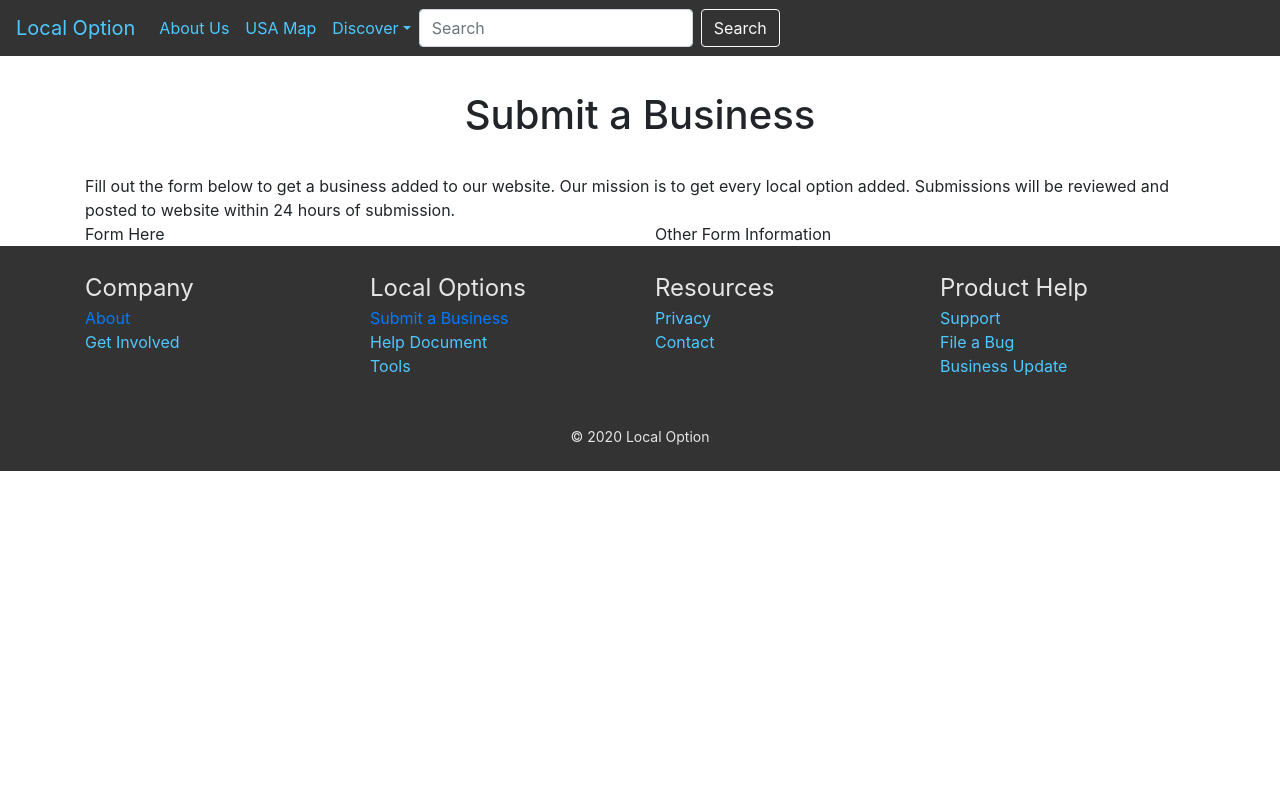
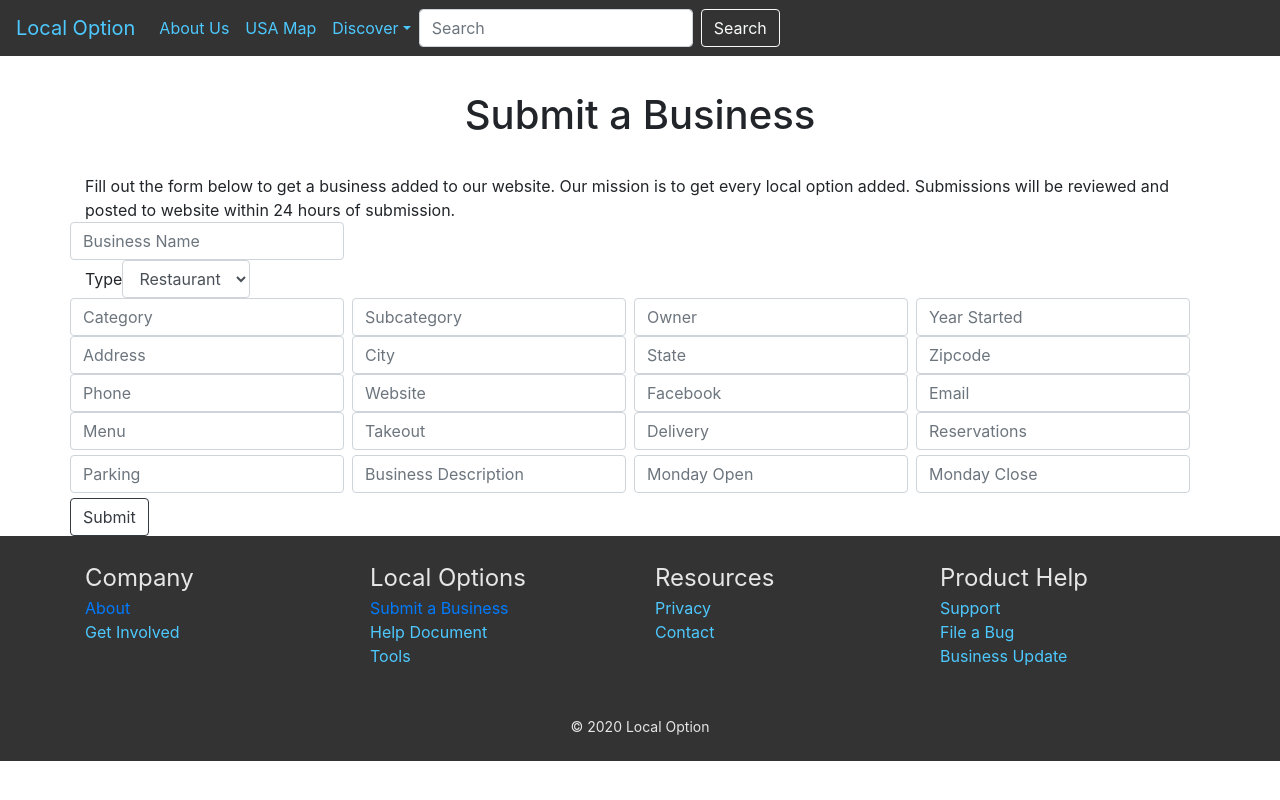
Before and after one commit to Aplank14/stc, a React (Create React App) app: page /newBusiness in a window 1280 px wide. Built offline with nearby package versions, Linux system fonts and the light colour scheme.

Commit message:
New Bus Page

```diff
--- a/src/components/Map.js
+++ b/src/components/Map.js
@@ -39,7 +39,6 @@ export default function StateMap() {
           Connecticut
         </Col>
         <Col lg={7} md={7} xs={12}>
-          {' '}
           Delaware
         </Col>
         <Col lg={7} md={7} xs={12}>
@@ -64,11 +63,9 @@ export default function StateMap() {
           Iowa
         </Col>
         <Col lg={7} md={7} xs={12}>
-          {' '}
           Kansas
         </Col>
         <Col lg={7} md={7} xs={12}>
-          {' '}
           Kentucky
         </Col>
         <Col lg={7} md={7} xs={12}>
@@ -78,7 +75,7 @@ export default function StateMap() {
           Maine
         </Col>
         <Col lg={7} md={7} xs={12}>
-          {' '}
+
           Maryland
         </Col>
         <Col lg={7} md={7} xs={12}>
--- a/src/components/NewBusiness.js
+++ b/src/components/NewBusiness.js
@@ -1,7 +1,22 @@
 import React from 'react'
-import {Container, Row, Col} from 'react-bootstrap'
+import {Container, Row, Col, Form, FormControl, Button} from 'react-bootstrap'
+import {useForm} from 'react-hook-form'
+import {useHistory} from 'react-router-dom'
 
 export default function NewBusiness() {
+  const {register, handleSubmit, errors} = useForm()
+  const history = useHistory()
+
+  const onSubmit = data => {
+    if (data.business !== '') {
+      history.push(`/business/${data.business}`)
+    } else if (data.location !== '') {
+      history.push(`/city/${data.location}`)
+    }
+    console.log(errors)
+  }
+
+
   return (
     <div>
       <Container>
@@ -16,12 +31,218 @@ export default function NewBusiness() {
         </div>
 
         <Row>
-          <Col lg={6} xs={12}>
-            Form Here
-          </Col>
-          <Col lg={6} xs={12}>
-            Other Form Information
-          </Col>
+        <Form inline onSubmit={handleSubmit(onSubmit)}>
+              <FormControl
+                type="text"
+                placeholder="Business Name"
+                className="mr-sm-2"
+                name="business"
+                ref={register({required: false, maxLength: 100})}
+              />
+              <br />
+
+              {/** TODO: This needs to be fixed */}
+              <Form.Group
+              as={Col}
+              name="Type"
+              controlId="exampleForm.SelectCustom"
+              >
+
+              <Form.Label>Type</Form.Label>
+              <Form.Control as="select" value="Choose...">
+                <option>Restaurant</option>
+                <option>Service</option>
+                <option>Other</option>
+              </Form.Control>
+              </Form.Group>
+
+
+              <FormControl
+                type="text"
+                placeholder="Category"
+                className="mr-sm-2"
+                name="Category"
+                ref={register({required: false, maxLength: 100})}
+              />
+              <br />
+
+              <FormControl
+                type="text"
+                placeholder="Subcategory"
+                className="mr-sm-2"
+                name="Subcategory"
+                ref={register({required: false, maxLength: 100})}
+              />
+              <br />
+
+              <FormControl
+                type="text"
+                placeholder="Owner"
+                className="mr-sm-2"
+                name="Template"
+                ref={register({required: false, maxLength: 100})}
+              />
+              <br />
+
+              <FormControl
+                type="text"
+                placeholder="Year Started"
+                className="mr-sm-2"
+                name="Start_Year"
+                ref={register({required: false, maxLength: 100})}
+              />
+              <br />
+
+              <FormControl
+                type="text"
+                placeholder="Address"
+                className="mr-sm-2"
+                name="Address"
+                ref={register({required: false, maxLength: 100})}
+              />
+              <br />
+
+              <FormControl
+                type="text"
+                placeholder="City"
+                className="mr-sm-2"
+                name="City"
+                ref={register({required: false, maxLength: 100})}
+              />
+              <br />
+
+              <FormControl
+                type="text"
+                placeholder="State"
+                className="mr-sm-2"
+                name="State"
+                ref={register({required: false, maxLength: 100})}
+              />
+              <br />
+
+              <FormControl
+                type="text"
+                placeholder="Zipcode"
+                className="mr-sm-2"
+                name="Zipcode"
+                ref={register({required: false, maxLength: 100})}
+              />
+              <br />
+
+              <FormControl
+                type="text"
+                placeholder="Phone"
+                className="mr-sm-2"
+                name="Phone"
+                ref={register({required: false, maxLength: 100})}
+              />
+              <br />
+
+              <FormControl
+                type="text"
+                placeholder="Website"
+                className="mr-sm-2"
+                name="Website"
+                ref={register({required: false, maxLength: 100})}
+              />
+              <br />
+
+              <FormControl
+                type="text"
+                placeholder="Facebook"
+                className="mr-sm-2"
+                name="Facebook"
+                ref={register({required: false, maxLength: 100})}
+              />
+              <br />
+
+              <FormControl
+                type="text"
+                placeholder="Email"
+                className="mr-sm-2"
+                name="Email"
+                ref={register({required: false, maxLength: 100})}
+              />
+              <br />
+
+              <FormControl
+                type="text"
+                placeholder="Menu"
+                className="mr-sm-2"
+                name="Menu"
+                ref={register({required: false, maxLength: 100})}
+              />
+              <br />
+
+              <FormControl
+                type="text"
+                placeholder="Takeout"
+                className="mr-sm-2"
+                name="Takeout"
+                ref={register({required: false, maxLength: 100})}
+              />
+              <br />
+
+              <FormControl
+                type="text"
+                placeholder="Delivery"
+                className="mr-sm-2"
+                name="Template"
+                ref={register({required: false, maxLength: 100})}
+              />
+              <br />
+
+              <FormControl
+                type="text"
+                placeholder="Reservations"
+                className="mr-sm-2"
+                name="Template"
+                ref={register({required: false, maxLength: 100})}
+              />
+              <br />
+
+              <FormControl
+                type="text"
+                placeholder="Parking"
+                className="mr-sm-2"
+                name="Parking"
+                ref={register({required: false, maxLength: 100})}
+              />
+              <br />
+
+              <FormControl
+                type="text"
+                placeholder="Business Description"
+                className="mr-sm-2"
+                name="Business_Description"
+                ref={register({required: false, maxLength: 100})}
+              />
+              <br />
+              <br />
+
+              <FormControl
+                type="text"
+                placeholder="Monday Open"
+                className="mr-sm-2"
+                name="Monday_Start"
+                ref={register({required: false, maxLength: 100})}
+              />
+
+              <FormControl
+                type="text"
+                placeholder="Monday Close"
+                className="mr-sm-2"
+                name="Monday_Close"
+                ref={register({required: false, maxLength: 100})}
+              />
+              <br />
+
+              <br />
+              <Button type="submit" variant="outline-dark">
+                Submit
+              </Button>{' '}
+            </Form>
+
         </Row>
       </Container>
     </div>
```
